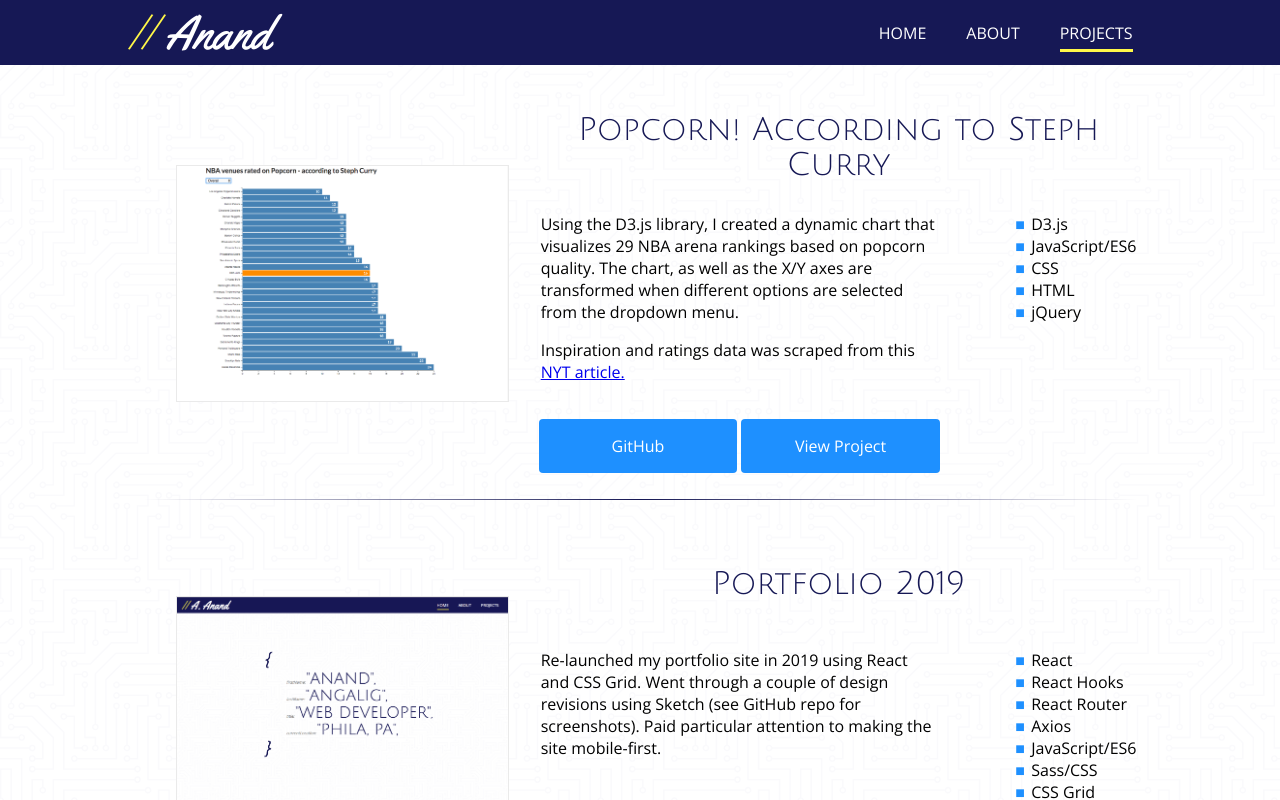
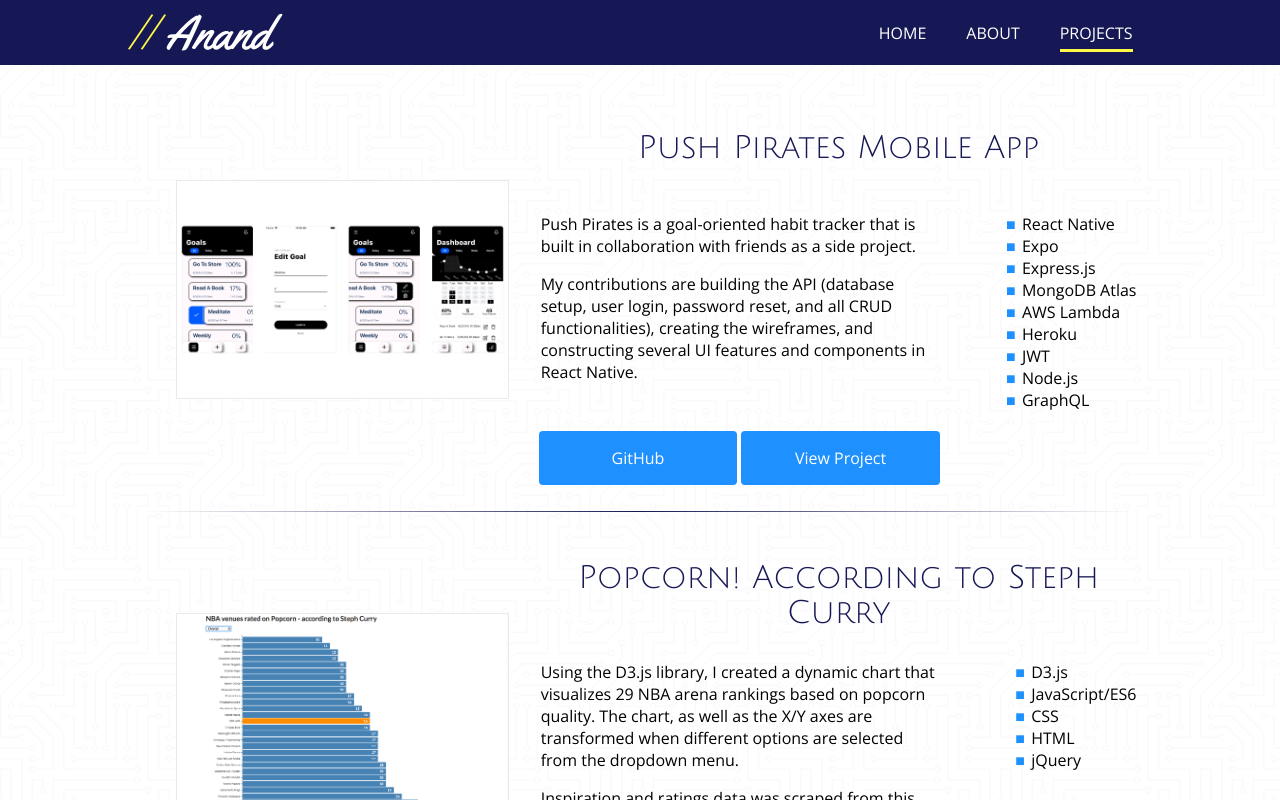
Before and after one commit to anandangalig/portfolio-2019-react, a React (Create React App) app: page /projects in a window 1280 px wide. Shown: the top 800 px of the page. Built offline with nearby package versions, Linux system fonts and the light colour scheme.

Commit message:
update content and add Push Pirates to projects list

```diff
--- a/public/data/projects.json
+++ b/public/data/projects.json
@@ -1,4 +1,23 @@
 {
+  "pushPirates": {
+    "title": "Push Pirates Mobile App",
+    "description": "<p>Push Pirates is a goal-oriented habit tracker that is built in collaboration with friends as a side project.</p><p>My contributions are building the API (database setup, user login, password reset, and all CRUD functionalities), creating the wireframes, and constructing several UI features and components in React Native.</p>",
+    "image": "screenshot_push_pirates.png",
+    "link": "https://apps.apple.com/us/app/push-pirates/id1505268531#?platform=iphone",
+    "link_external": true,
+    "tech_used": [
+      "React Native",
+      "Expo",
+      "Express.js",
+      "MongoDB Atlas",
+      "AWS Lambda",
+      "Heroku",
+      "JWT",
+      "Node.js",
+      "GraphQL"
+    ],
+    "github_link": "https://github.com/anandangalig/push-api"
+  },
   "popcorn": {
     "title": "Popcorn! According to Steph Curry",
     "description": "<p>Using the D3.js library, I created a dynamic chart that visualizes 29 NBA arena rankings based on popcorn quality. The chart, as well as the X/Y axes are transformed when different options are selected from the dropdown menu.</p><p>Inspiration and ratings data was scraped from this <a href='https://www.nytimes.com/interactive/2019/04/12/sports/basketball/stephen-curry-warriors-popcorn.html' target='_blank'>NYT article.</a></p>",
--- a/src/components/AboutMe/AboutMe.js
+++ b/src/components/AboutMe/AboutMe.js
@@ -1,7 +1,7 @@
 import React, { useEffect } from 'react';
 import './AboutMe.scss';
 
-const AboutMe = props => {
+const AboutMe = (props) => {
   useEffect(() => {
     document.title = 'Anand Angalig | About me';
   });
@@ -36,14 +36,14 @@ const AboutMe = props => {
       <div className="about about_tools">
         <span>Toolbox</span>
         <ul>
-          <li>JavaScript/ES6</li>
+          <li>JavaScript/Node.js</li>
+          <li>PHP, dash of Golang</li>
           <li>React + Redux</li>
-          <li>D3.js</li>
           <li>CSS/Sass</li>
-          <li>PHP</li>
           <li>Drupal, WordPress</li>
           <li>Linux environment</li>
-          <li>MySQL</li>
+          <li>MySQL, DynamoDB, and MongoDB</li>
+          <li>AWS + Serverless Framework</li>
           <li>GraphQL</li>
         </ul>
       </div>
@@ -52,7 +52,7 @@ const AboutMe = props => {
         <ul>
           <li>Was born in Mongolia</li>
           <li>Favorite TV show: What is Jeopardy?</li>
-          <li>Sixers fan</li>
+          <li>Sixers fan. "Trust the Process!"</li>
           <li>
             Trains at{' '}
             <a target="_blank" rel="noopener noreferrer" href="https://www.heavyhittersphilly.com/">
@@ -62,7 +62,7 @@ const AboutMe = props => {
           <li>Partied with the Dude "Big Lebowski" once</li>
           <li>Loves NPR</li>
           <li>Sushi chef at heart</li>
-          <li>Speaks Russian</li>
+          <li>Speaks Russian and Mongolian</li>
         </ul>
       </div>
     </div>
```
Also changed, not shown: public/images/screenshot_push_pirates.png (added).
